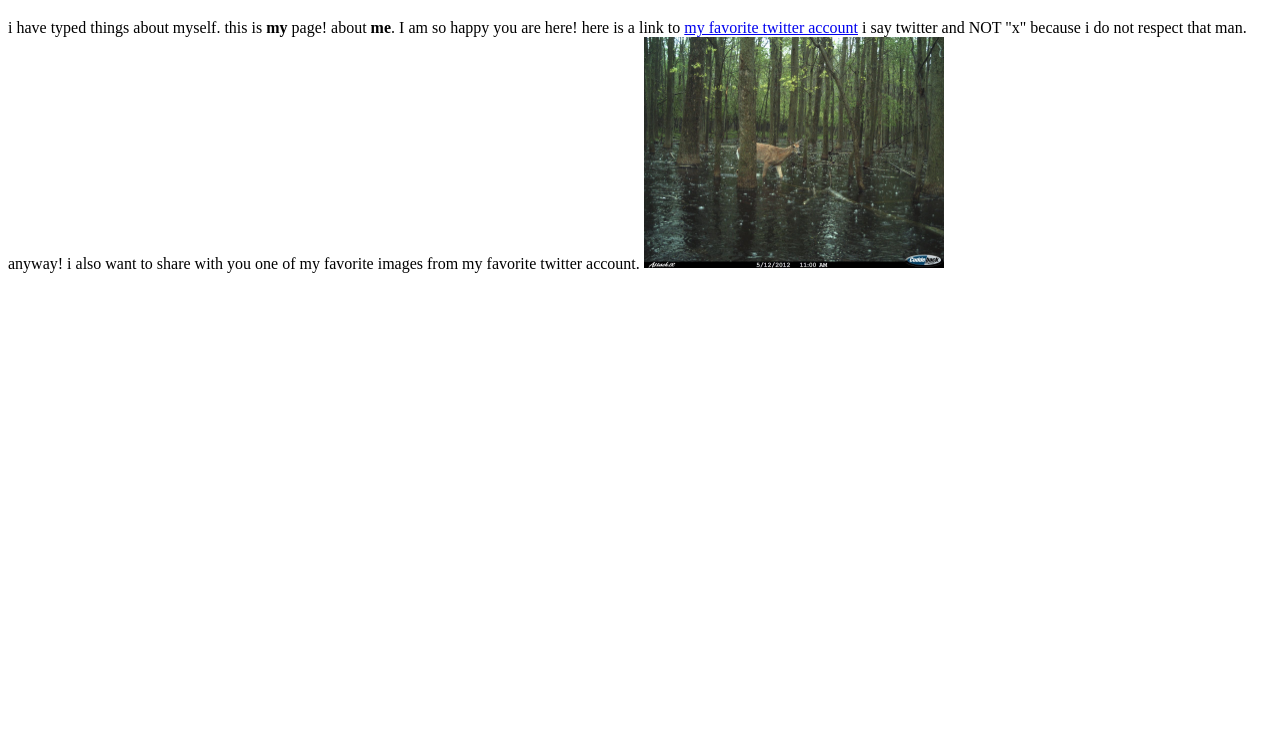
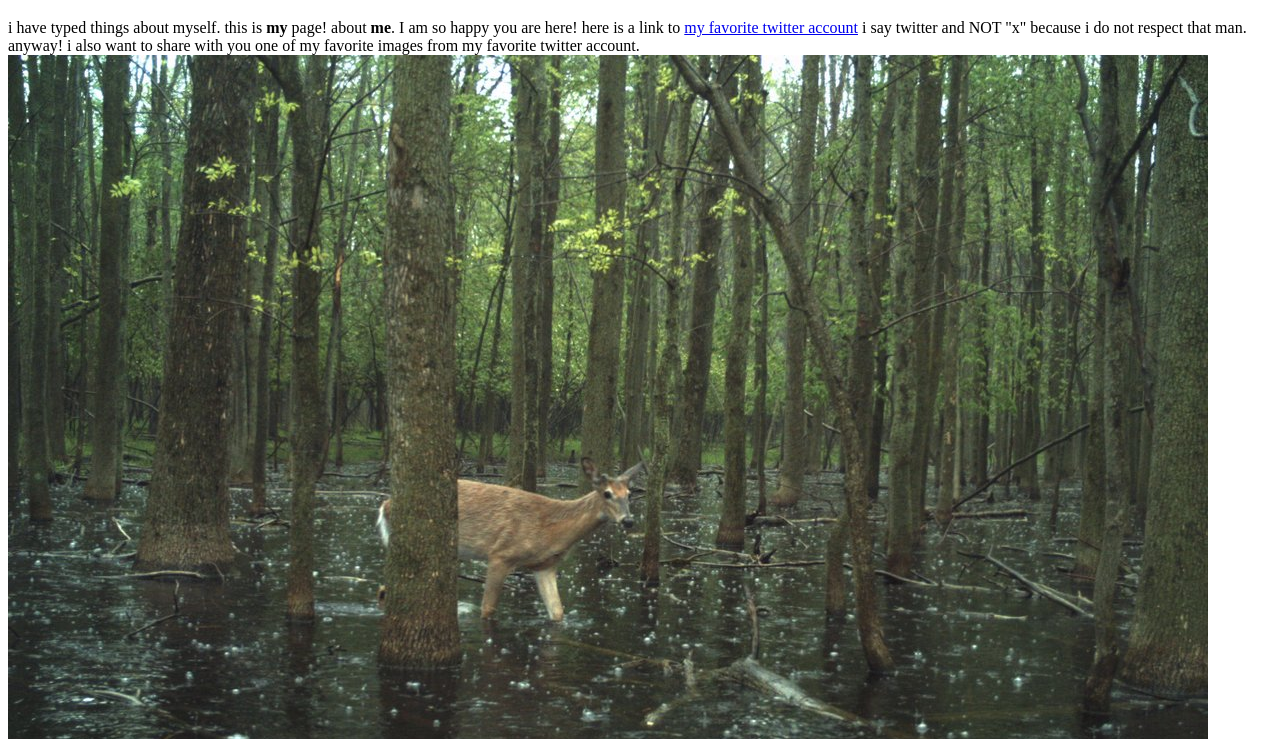
Before and after one commit to aln363/all_about_me, a plain HTML site: page index.html in a window 1280 px wide. Shown: the part 61-800 px from the top of the page. Drawn offline with Linux system fonts and the light colour scheme.

Commit message:
changed size

```diff
--- a/index.html
+++ b/index.html
@@ -5,7 +5,7 @@
   </head>
   <body>
     <h1>heyyy</h1>
-    <p>i have typed things about myself. this is <strong>my</strong> page! about <strong>me</strong>. I am so happy you are here! here is a link to  <a href="https://twitter.com/bettertrailcams/" target="_blank">my favorite twitter account</a> i say twitter and NOT "x" because i do not respect that man. anyway! i also want to share with you one of my favorite images from my favorite twitter account. <img src="deer.jpeg" alt="picture of a deer in a forest with puddles and rain" style="width:300px">
+    <p>i have typed things about myself. this is <strong>my</strong> page! about <strong>me</strong>. I am so happy you are here! here is a link to  <a href="https://twitter.com/bettertrailcams/" target="_blank">my favorite twitter account</a> i say twitter and NOT "x" because i do not respect that man. anyway! i also want to share with you one of my favorite images from my favorite twitter account. <img src="deer.jpeg" alt="picture of a deer in a forest with puddles and rain">
     </p>
   </body>
 </html>
```
